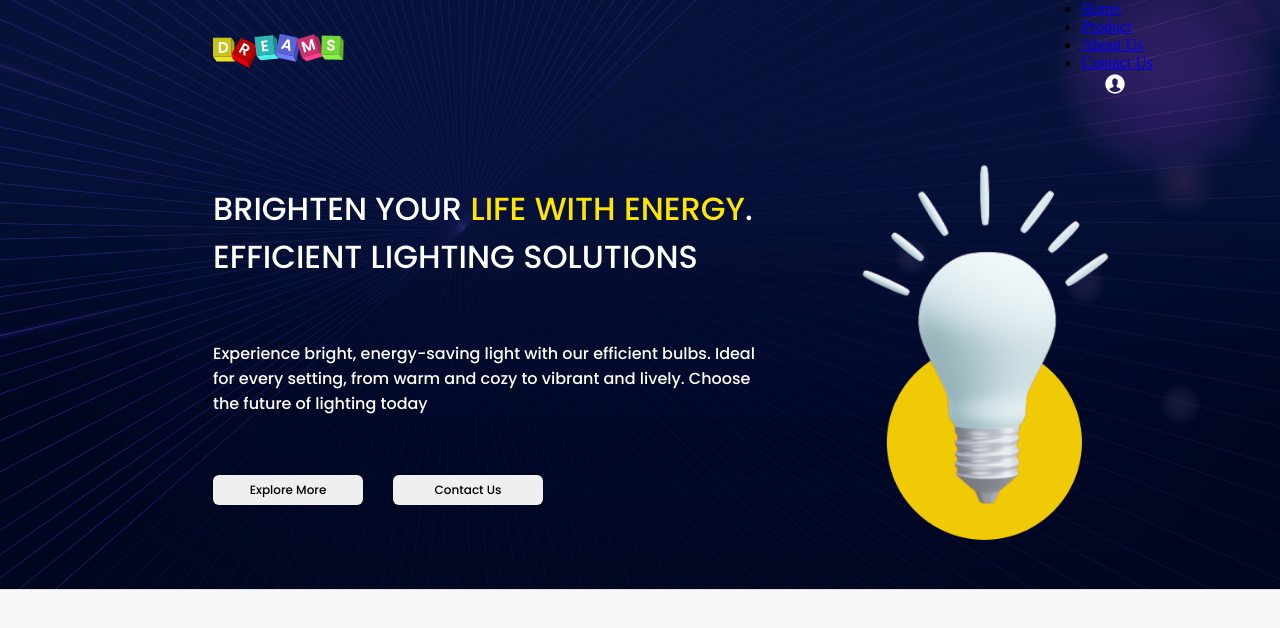
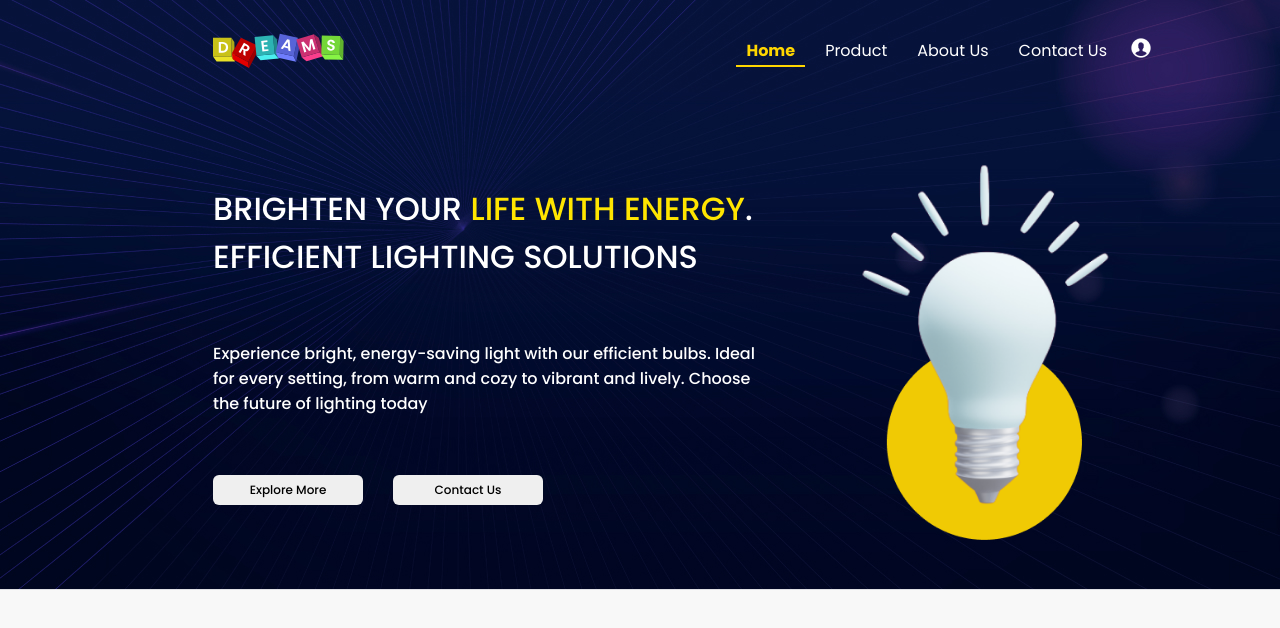
Before and after one commit to sharathrudhu/DreamsElectricBulbs, a plain HTML site: page index.html in a window 1280 px wide. Shown: the top 628 px of the page. Drawn offline with Linux system fonts and the light colour scheme.

Commit message:
styles.css
sematic update for header section styles

```diff
--- a/styles.css
+++ b/styles.css
@@ -39,12 +39,12 @@ header {
     align-items: center;
 }
 
-#Navbar {
+nav {
     display: flex;
     align-items: center;
 }
 
-#Navbar ul {
+nav ul {
     list-style: none;
     margin: 0;
     padding: 0;
@@ -52,11 +52,11 @@ header {
     gap: 30px; /* 22px space between navigation links */
 }
 
-#Navbar ul li {
+nav ul li {
     display: inline;
 }
 
-#Navbar ul li a {
+nav ul li a {
     text-decoration: none;
     color: #FFF;
     font-family: "Poppins", sans-serif;
@@ -65,7 +65,7 @@ header {
     font-size: 16px;
 }
 
-#Navbar ul li:first-child a {
+nav ul li:first-child a {
     color: #FFD600;
     font-family: "Poppins", sans-serif;
     font-weight: 700;
@@ -74,7 +74,7 @@ header {
     position: relative; /* Create a positioning context */
 }
 
-#Navbar ul li:first-child a::after {
+nav ul li:first-child a::after {
     content: ''; /* Empty content */
     display: block;
     position: absolute;
```
